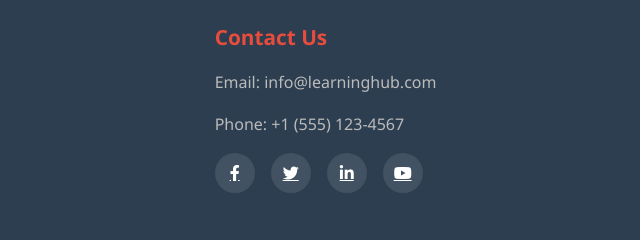
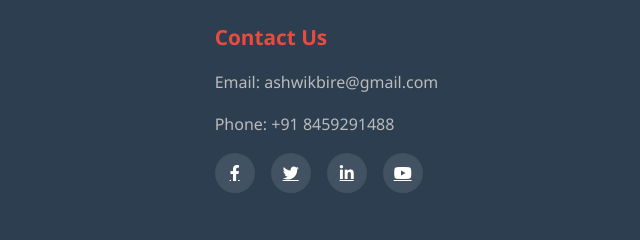
Before and after one commit to AshwikBire/Businness-Intelligence-Operations-Learning-Application, a plain HTML site: page index.html in a window 1280 px wide. Shown: the part 1154-1394 px from the top of the page, 640-1280 px from the left. Drawn offline with Linux system fonts and the light colour scheme.

Commit message:
Update index.html

```diff
--- a/index.html
+++ b/index.html
@@ -1291,8 +1291,8 @@
                 </div>
                 <div class="footer-section">
                     <h3>Contact Us</h3>
-                    <p>Email: info@learninghub.com</p>
-                    <p>Phone: +1 (555) 123-4567</p>
+                    <p>Email: ashwikbire@gmail.com</p>
+                    <p>Phone: +91 8459291488</p>
                     <div class="social-icons">
                         <a href="#"><i class="fab fa-facebook-f"></i></a>
                         <a href="#"><i class="fab fa-twitter"></i></a>
```
